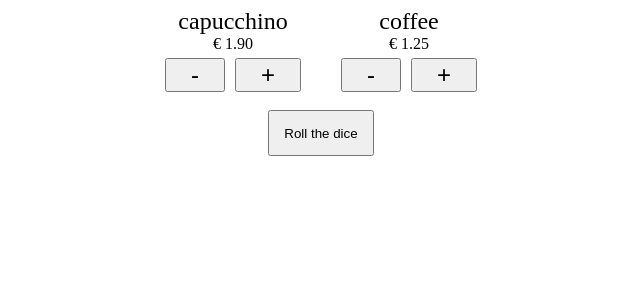
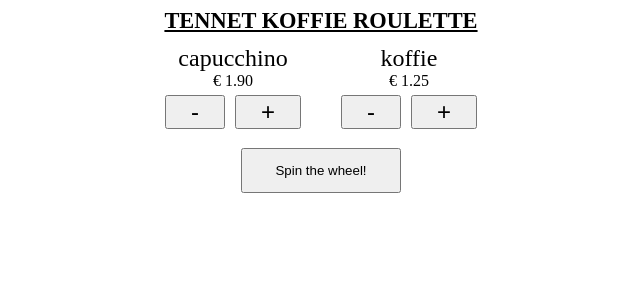
Before and after one commit to joostjager/koffie-roulette, an Angular app: page / in a window 1280 px wide. Shown: the top 300 px of the page, without its empty margins (327-967 px from the left). Built offline with nearby package versions, Linux system fonts and the light colour scheme.

Commit message:
add title

```diff
--- a/src/app/app.component.css
+++ b/src/app/app.component.css
@@ -12,7 +12,7 @@
 }
 
 button {
-    width: 8em;
+    width: 12em;
     padding: 1em;
     margin-top: 1em;
 }
--- a/src/app/app.component.html
+++ b/src/app/app.component.html
@@ -1,14 +1,15 @@
 <div class="outer">
   <div class="app">
+    <div style="font-size:140%;margin-bottom:0.5em;font-weight: bold;"><u>TENNET KOFFIE ROULETTE</u></div>
 
     <div class="coffee-cup-type-container">
       <app-coffee-cup-display (countChanged)="onCapuCountChanged($event)" [startChance]=1 [endChance]="capuEndChance"
         type="capucchino" [price]="capuPrice" [randomNumber]="randomNumber"></app-coffee-cup-display>
       <app-coffee-cup-display (countChanged)="onCoffCountChanged($event)" [startChance]="capuEndChance+1"
-        [endChance]=100 type="coffee" [price]="coffPrice" [randomNumber]="randomNumber"></app-coffee-cup-display>
+        [endChance]=100 type="koffie" [price]="coffPrice" [randomNumber]="randomNumber"></app-coffee-cup-display>
     </div>
 
-    <button (click)="random()" [disabled]="randomNumber > 0">Roll the dice</button>
+    <button (click)="random()" [disabled]="randomNumber > 0">Spin the wheel!</button>
     <div *ngIf="randomNumber > 0" style="font-size:400%;color:red;text-align: center;"
       [ngClass]="{ 'final': isRandomNumberFinal }">{{ randomNumber }}</div>
   </div>
```
